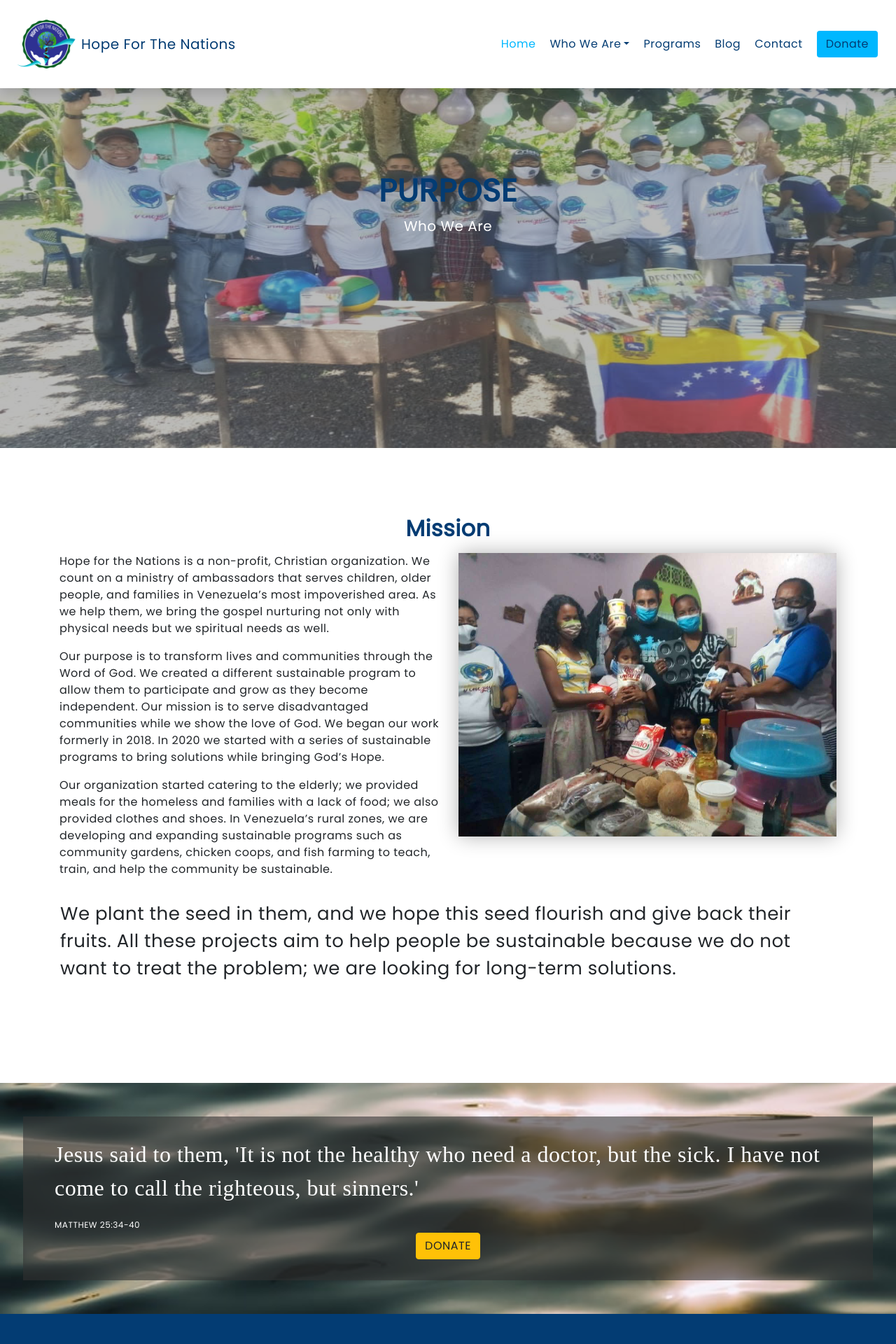
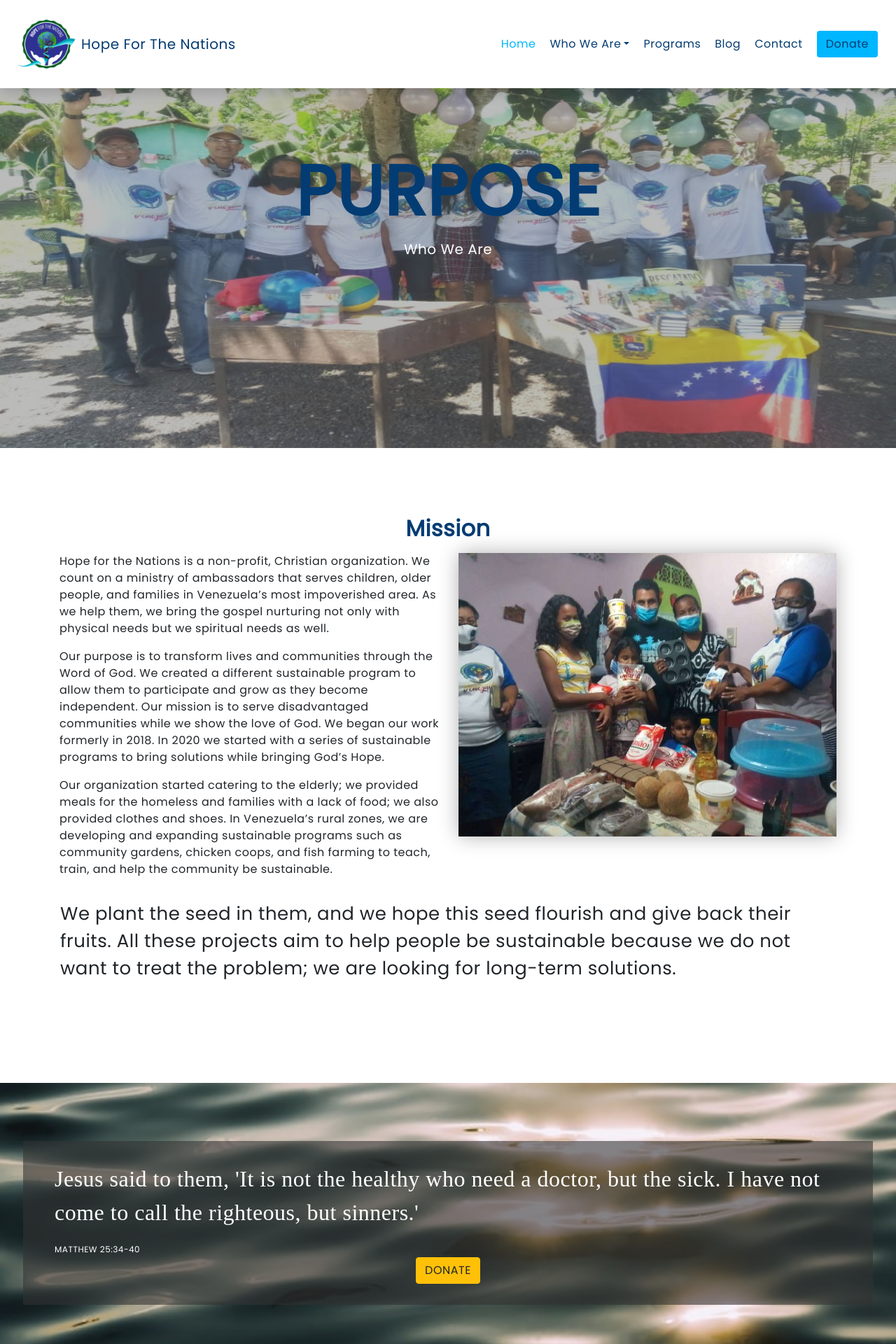
Before and after one commit to Cmmh1101/hope-react-types, a React (Create React App) app: page /purpose in a window 1280 px wide. Shown: the top 1920 px of the page at 70% size. Built offline with nearby package versions, Linux system fonts and the light colour scheme; a web font is replaced by a local one.

Commit message:
initial title styles changes

```diff
--- a/src/styles/styles.css
+++ b/src/styles/styles.css
@@ -166,14 +166,14 @@
 }
 .banner-divider h2 {
   text-shadow: 2px 5px var(--blue);
+  font-size: 100px;
 }
 .banner-divider-principal-text {
   color: #ffffff;
   z-index: 50;
 }
 .banner-divider-principal-text h2 {
-  /* font-family: "Crafty Girls"; */
-  font-size: 4rem;
+  font-size: 100px;
 }
 
 .banner-divider-principal-text p {
@@ -226,7 +226,7 @@
   background-color: rgba(111, 112, 112, 0.472);
 }
 .inner-page-hero h2 {
-  font-size: 45px;
+  font-size: 100px;
   color: var(--dark-blue);
   margin-top: -40px;
   text-shadow: none;
@@ -234,6 +234,15 @@
 }
 .inner-page-hero span {
   color: rgba(255, 255, 255, 0.616);
+  font-size: 100px;
+  letter-spacing: 10px;
+  font-weight: 900;
+}
+
+.sub-title {
+  font-size: 45px;
+}
+.big-title {
   font-size: 100px;
   letter-spacing: 10px;
   font-weight: 900;
@@ -318,7 +327,7 @@
   color: var(--white);
   margin-top: 6rem;
   height: auto;
-  min-height: 300px;
+  min-height: 400px;
   display: flex;
   align-items: center;
   justify-content: center;
--- a/src/views/storiesOfHope.tsx/components/StoryPage.tsx
+++ b/src/views/storiesOfHope.tsx/components/StoryPage.tsx
@@ -21,7 +21,8 @@
     <>
       <div className="banner-divider inner-page-hero mb-5">
         <BannerDivider
-          className="banner-content"
+          className="banner-content sub-title"
+          sectionTitle="Stories Of Hope"
           bannerText={article.title}
           imgSrc={article.image}
           altText={article.alt}
```
